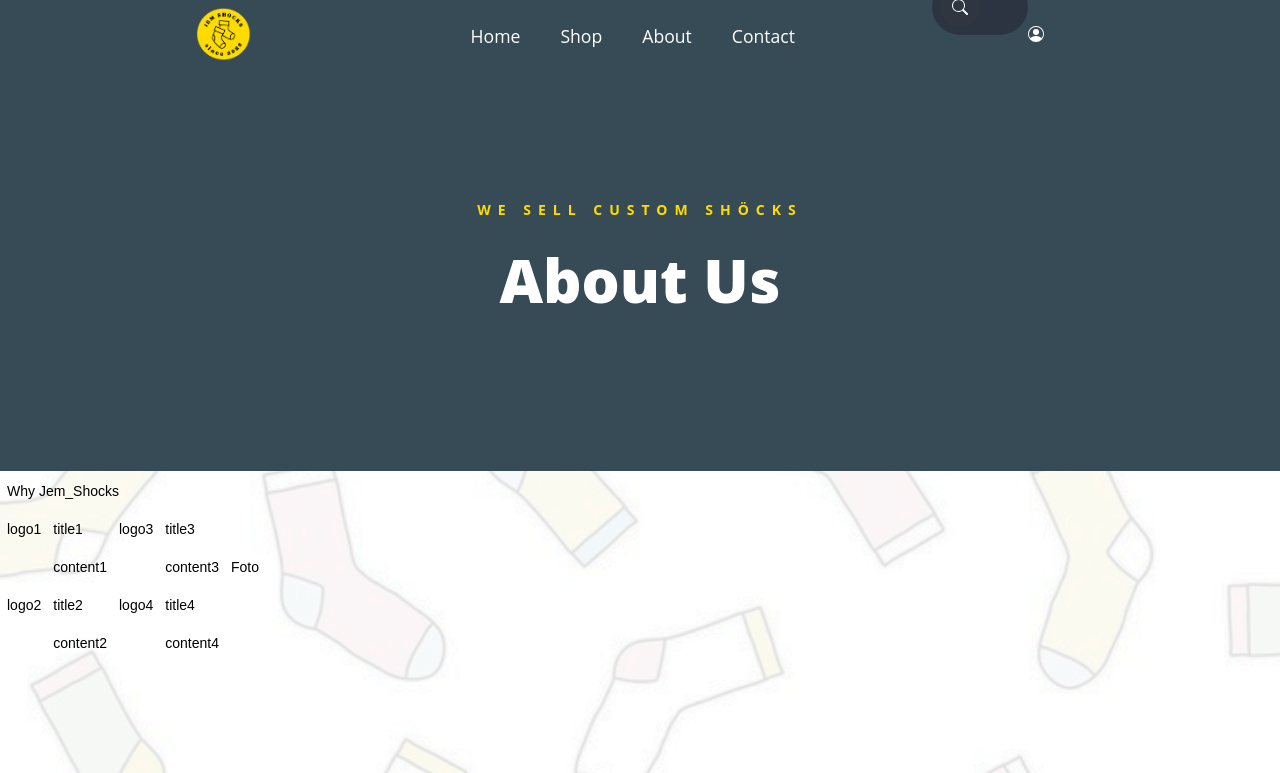
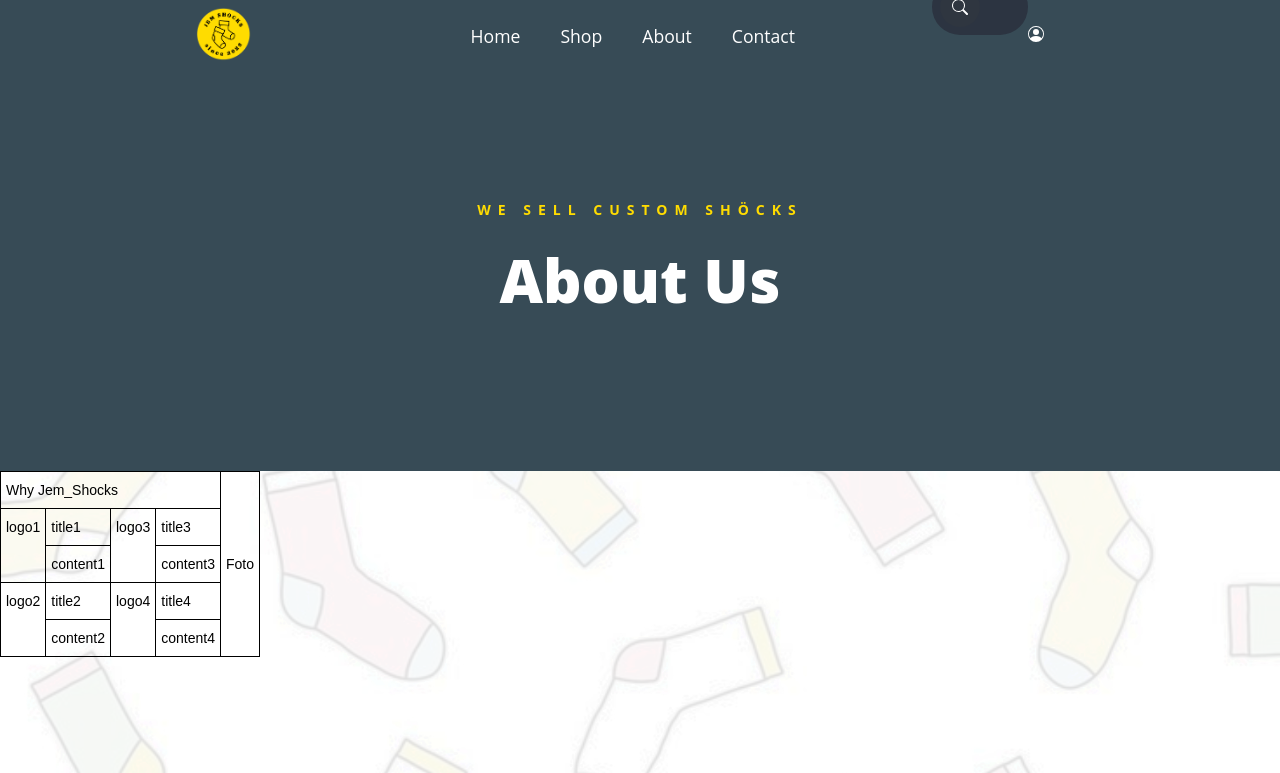
Before and after one commit to Yorrryiii/JEM_Shocks, a React (Create React App) app in the folder jem_shocks/: page /JEM_SHOCKS/about in a window 1280 px wide. Shown: the top 773 px of the page. Built offline with nearby package versions, Linux system fonts and the light colour scheme; a web font is replaced by a local one.

Commit message:
why jem shocks section css creation

```diff
--- a/jem_shocks/src/components/styles/About.css
+++ b/jem_shocks/src/components/styles/About.css
@@ -33,31 +33,16 @@
 }
 
 /* Why jem shocks title */
-.tg th{
-    border-color:transparent;
-    border-style:solid;
-    border-width:1px;
-    font-family:Arial, sans-serif;
-    font-size:14px;
-    font-weight:normal;
-    overflow:hidden;
-    padding:10px 5px;
-    word-break:normal;
-}
+
 /* rest of colums for why jem shocks*/
-.tg td{
-    border-color: transparent;
-    font-family:Arial, sans-serif;
-    font-size:14px;
-    overflow:hidden;
-    padding:10px 5px;
-    word-break:normal;
-  }
-.tg .tg-0lax{
-    text-align:left;
-    vertical-align:top
-}
-
+.tg  {border-collapse:collapse;border-spacing:0;}
+.tg td{border-color:black;border-style:solid;border-width:1px;font-family:Arial, sans-serif;font-size:14px;
+  overflow:hidden;padding:10px 5px;word-break:normal;}
+.tg th{border-color:black;border-style:solid;border-width:1px;font-family:Arial, sans-serif;font-size:14px;
+  font-weight:normal;overflow:hidden;padding:10px 5px;word-break:normal;}
+.tg .tg-cly1{text-align:left;vertical-align:middle}
+.tg .tg-nrix{text-align:center;vertical-align:middle}
+.tg .tg-0lax{text-align:left;vertical-align:top}
 
 
 
```
